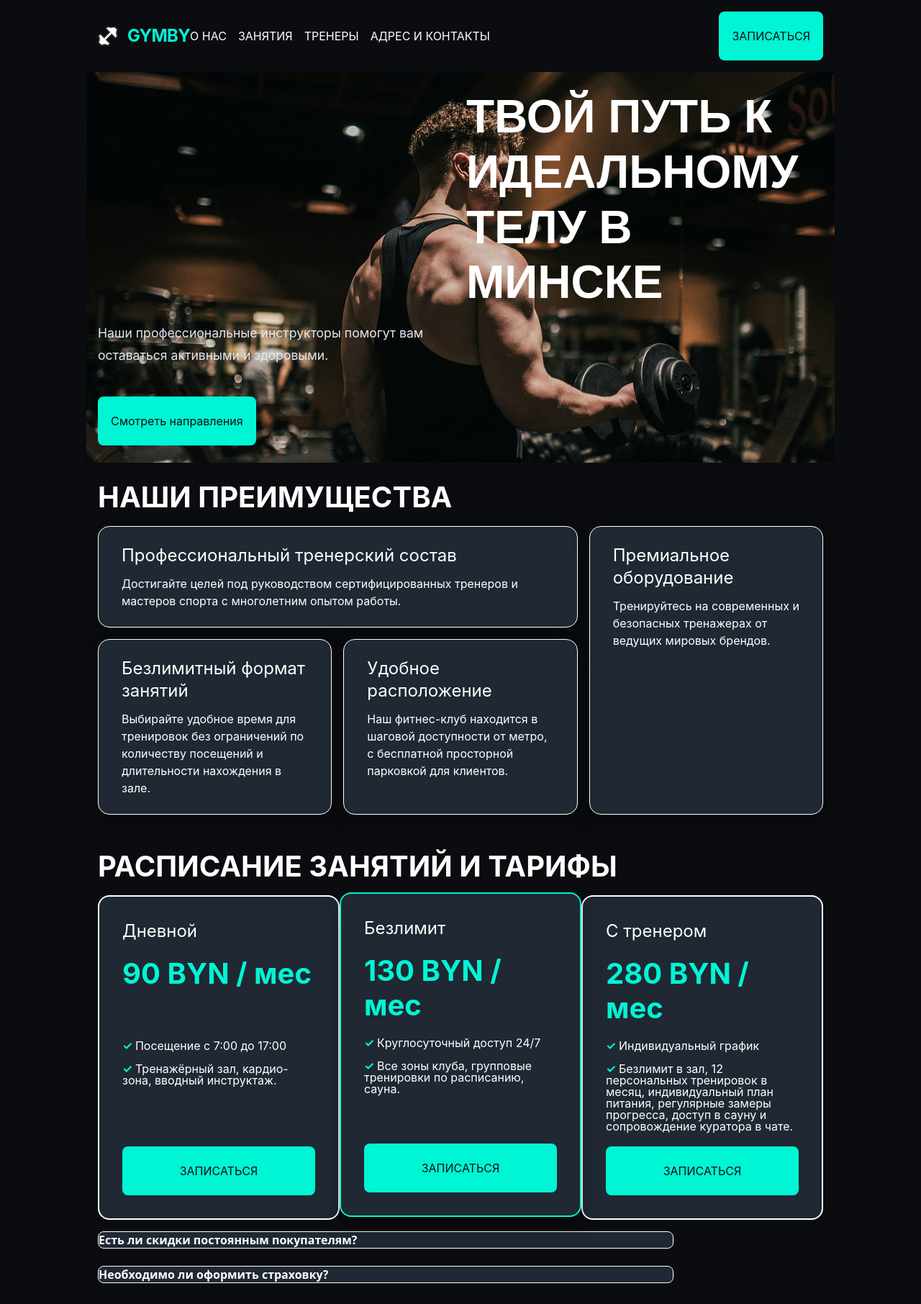
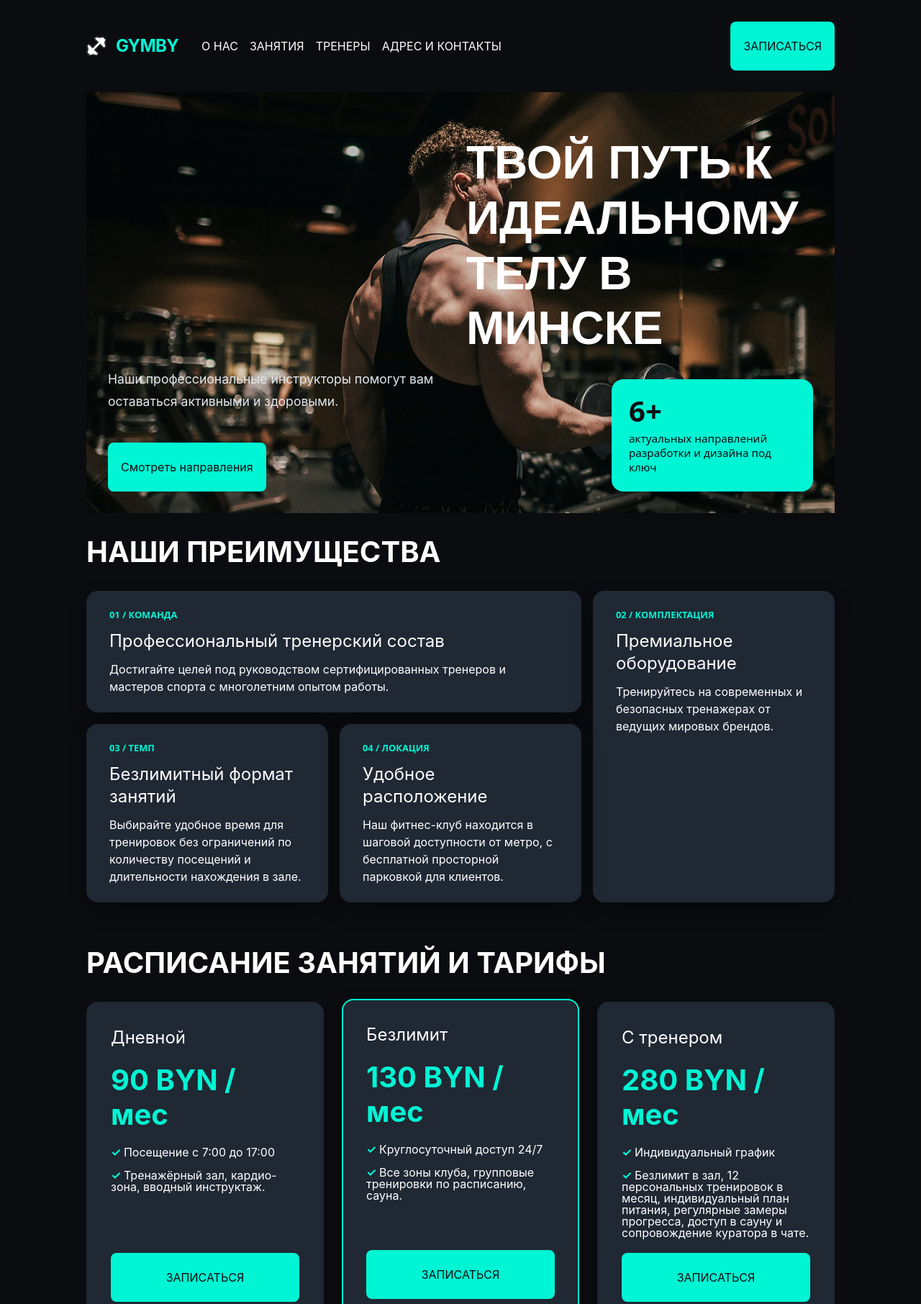
Before and after one commit to fufaev/css_lesson_11, a plain HTML site: page Мамчиц_Иван_ППОИС2609/index.html in a window 1280 px wide. Shown: the top 1812 px of the page at 72% size. Drawn offline with Linux system fonts and the light colour scheme.

Commit message:
feat: set desctop-style

```diff
--- a/Мамчиц_Иван_ППОИС2609/css/style.css
+++ b/Мамчиц_Иван_ППОИС2609/css/style.css
@@ -26,6 +26,13 @@
   --tutors-gap: 23px;
   --footer-gap: 24px;
   --gap-lg: 2rem;
+  --footer-logo-gap: 4px;
+
+  --header-padding-block-des: 30px;
+  --header-gap-des: 32px;
+  --cards-gap-des: 25px;
+  --contacts-pad-des: 30px;
+  --contacts-gap-des: 30px;
 
   /* Скругления из UI-кита Figma */
   --radius-sm: 8px;
@@ -170,6 +177,16 @@ input:focus-visible + * {
   margin-bottom: var(--gap-ph);
 }
 
+@media(min-width: 1200px) {
+  .section-title {
+    margin-bottom: 30px;
+  }
+  .container {
+    padding-inline: 0;
+    padding-block: 30px;
+  }
+}
+
 .section-desc {
   color: var(--color-text-muted);
 }
@@ -241,8 +258,16 @@ input:focus-visible + * {
   display: flex;
   flex-wrap: wrap;
   align-items: center;
-  /*gap: var(--gap-md);*/
-  /*padding: 30px 0;*/
+  gap: var(--header-gap-des);
+}
+
+@media (min-width: 1200px) {
+  .container.site-header__inner{
+    padding-block: var(--header-padding-block-des);
+    padding-inline: 0;
+    justify-content: space-between;
+  }
+
 }
 
 .logo {
@@ -311,7 +336,12 @@ input:focus-visible + * {
   grid-template-columns: minmax(0, 1fr);
   align-items: center;
   gap: var(--gap-ph);
-  /*padding: 60px 30px 30px 30px;*/
+}
+
+@media(min-width: 1200px) {
+  .hero__grid {
+    padding: 60px 30px 30px;
+  }
 }
 
 .hero__content {
@@ -338,14 +368,14 @@ input:focus-visible + * {
 }
 
 /* Плавающая акцентная карточка (как в макете «ДВИЖ») */
-/*.hero__floating-card {
+.hero__floating-card {
   background-color: var(--color-primary);
   color: var(--color-primary-contrast);
   padding: 1.5rem;
   border-radius: var(--radius-md);
   max-width: 280px;
   box-shadow: var(--shadow-card);
-}*/
+}
 
 .hero__floating-number {
   display: block;
@@ -376,7 +406,7 @@ input:focus-visible + * {
   .hero__grid {
     grid-template-columns: minmax(0, 1fr) minmax(0, 1fr);
     grid-template-areas: ". title"
-                         "sign-up-section .";
+                         "sign-up-section hero__floating-card";
   }
 
   .hero__title {
@@ -393,6 +423,7 @@ input:focus-visible + * {
   .hero__floating-card {
     justify-self: end;
     align-self: end;
+    grid-area: hero__floating-card;
   }
 }
 
@@ -411,7 +442,6 @@ input:focus-visible + * {
   flex-direction: column;
   gap: var(--bento-gap-ph);
   background-color: var(--color-surface);
-  border: 1px solid var(--color-border);
   border-radius: var(--radius-md);
   padding-block: var(--bento-pad-block-ph);
   padding-inline: var(--bento-pad-inline-ph);
@@ -477,7 +507,6 @@ input:focus-visible + * {
   display: flex;
   flex-direction: column;
   background-color: var(--color-surface);
-  border: 1px solid var(--color-border);
   border-radius: var(--radius-md);
   overflow: hidden;
   box-shadow: var(--shadow-card);
@@ -552,13 +581,18 @@ input:focus-visible + * {
   /*gap: var(--gap-md);*/
   margin-bottom: var(--gap-ph);
 }
+@media(min-width: 500px) {
+  .pricing-grid {
+    gap: var(--cards-gap-des);
+  }
+}
 
 .plan-card {
   min-width: 0;
   display: grid;
   gap: var(--gap-cards-ph);
   background-color: var(--color-surface);
-  border: 2px solid var(--color-border);
+  border: 2px solid var(--color-surface);
   border-radius: var(--radius-md);
   padding: var(--cards-pad-ph);
 cursor: pointer;
@@ -621,11 +655,10 @@ width: 100%;
 .faq-list {
 display: grid;
 gap: var(--gap-sm);
-max-width: 800px;
+max-width: 350px;
 }
 .faq-item {
 background-color: var(--color-surface);
-border: 1px solid var(--color-border);
 border-radius: var(--radius-sm);
 /*padding: 1rem 1.25rem;*/
 }
@@ -651,9 +684,14 @@ grid-template-columns: minmax(0, 1fr);
 align-items: center;
 gap: var(--contacts-gap-ph);
 }
+
 @media (min-width: 1200px) {
 .contacts-split {
 grid-template-columns: var(--split-sidebar-width) minmax(0, 1fr);
+padding: var(--contacts-pad-des);
+}
+.contacts-split .contacts-split__info {
+  gap: var(--contacts-gap-des);
 }
 }
 
@@ -752,15 +790,27 @@ font-weight: 600;
 color: var(--color-primary);
 }
 .footer-info {
-  opacity: 80%;
+  display: flex;
+  flex-direction: column;
+  gap: var(--footer-logo-gap);
+  opacity: 40%;
 }
 .footer-nav {
-  opacity: 80%;
+  opacity: 40%;
 }
+@media(min-width: 500px) {
+  .site-footer__inner {
+    padding: 5px 0 0;
+  }
+  .logo {
+    padding: 0;
+  }
+}
+
 /* =========================================================================
 9. БЛОК ДОКУМЕНТАЦИИ И РЕФЛЕКСИИ (ОБЯЗАТЕЛЬНО К ЗАПОЛНЕНИЮ)
-========================================================================= /
-/ Своими словами
+========================================================================= */
+/* Своими словами
 1. [BASE] Почему для сетки витрины (.showcase-grid) мы применили формулу
 repeat(auto-fit, minmax(min(100%, var(--card-min-width)), 1fr)),
 а не жёсткие 3 колонки repeat(3, 1fr)? Какую роль здесь играет функция min()?
@@ -773,8 +823,10 @@ repeat(auto-fit, minmax(min(100%, var(--card-min-width)), 1fr)),
 прижать кнопку "Смотреть кейс книзу".
 3. [JUNIOR] Как в секции .hero удалось наложить плавающую карточку (.hero__floating-card)
 поверх фонового слоя (.hero__media) без использования position: absolute?
-Ответ: через свойство grid-area: 1 / 1; для обоих.
+Ответ: через свойство grid-area: 1 / 1; для обоих, которое позволяет одну и ту же область делить между несколькими
+компонентами, из-за того, что по HTML-коду плавающая карточка идет позже, она располагается "выше".
 4. [PRO] Какую задачу решает свойство grid-template-rows: subgrid внутри карточек
 тарифов (.plan-card) по сравнению с обычной раскладкой?
-Ответ: позволяет выравнивать по "линейке" отдельные блоки.
+Ответ: позволяет выравнивать по "линейке" отдельные блоки через наследование от общих строк родительского контейнера
+внутренней сетки карточек.
 */
--- a/Мамчиц_Иван_ППОИС2609/index.html
+++ b/Мамчиц_Иван_ППОИС2609/index.html
@@ -57,6 +57,14 @@
           </p>
           <a href="#showcase" class="btn btn--primary">Смотреть направления</a>
         </div>
+
+        <!-- Плавающая карточка-информер (как в макете «ДВИЖ») -->
+        <aside class="hero__floating-card" aria-label="Ключевая статистика">
+          <strong class="hero__floating-number">6+</strong>
+          <p class="hero__floating-text">
+            актуальных направлений разработки и дизайна под ключ
+          </p>
+        </aside>
       </div>
     </section>
 
@@ -73,6 +81,7 @@
 
         <div class="bento-grid">
           <article class="bento-card bento-card--wide">
+            <span class="bento-card__tag">01 / Команда</span>
             <h3 class="bento-card__title">Профессиональный тренерский состав</h3>
             <p class="bento-card__text">
               Достигайте целей под руководством сертифицированных тренеров и мастеров спорта с многолетним опытом работы.
@@ -80,6 +89,7 @@
           </article>
 
           <article class="bento-card bento-card--tall">
+            <span class="bento-card__tag">02 / Комплектация</span>
             <h3 class="bento-card__title">Премиальное оборудование</h3>
             <p class="bento-card__text">
               Тренируйтесь на современных и безопасных тренажерах от ведущих мировых брендов.
@@ -87,6 +97,7 @@
           </article>
 
           <article class="bento-card">
+            <span class="bento-card__tag">03 / Темп</span>
             <h3 class="bento-card__title">Безлимитный формат занятий</h3>
             <p class="bento-card__text">
               Выбирайте удобное время для тренировок без ограничений по количеству посещений и длительности нахождения в зале.
@@ -94,6 +105,7 @@
           </article>
 
           <article class="bento-card">
+            <span class="bento-card__tag">04 / Локация</span>
             <h3 class="bento-card__title">Удобное расположение</h3>
             <p class="bento-card__text">
               Наш фитнес-клуб находится в шаговой доступности от метро, с бесплатной просторной парковкой для клиентов.
@@ -219,7 +231,7 @@
               <p class="profile-card__role">Тренер по боксу и функциональному тренингу.</p>
               <!-- Стресс-тест неделимым словом длиной 46+ символов на 320px (Уровень PRO) -->
               <p class="profile-card__text profile-card__stress">
-                КМС по боксу, подготовка к соревнованиям.
+                Кандидат_мастера_спорта_по_боксу,_подготовка_к_соревнованиям.
               </p>
               <a href="#" class="btn btn--primary profile-card__btn">Смотреть кейс</a>
             </div>
@@ -261,7 +273,7 @@
           </div>
 
           <div class="contacts-split__map" role="img" aria-label="Схема проезда к станции метро Петровщина">
-            <img src="images/map.png" width="569" height="315" alt="Изобажение части карты с меткой на тренажерном зале">
+            <img src="images/map.png" width="569" height="315" alt="Изобажение части карты с меткой на тренажерном зале" loading="lazy">
             <p class="label">© Участники OpenStreetMap</p>
           </div>
         </div>
```
